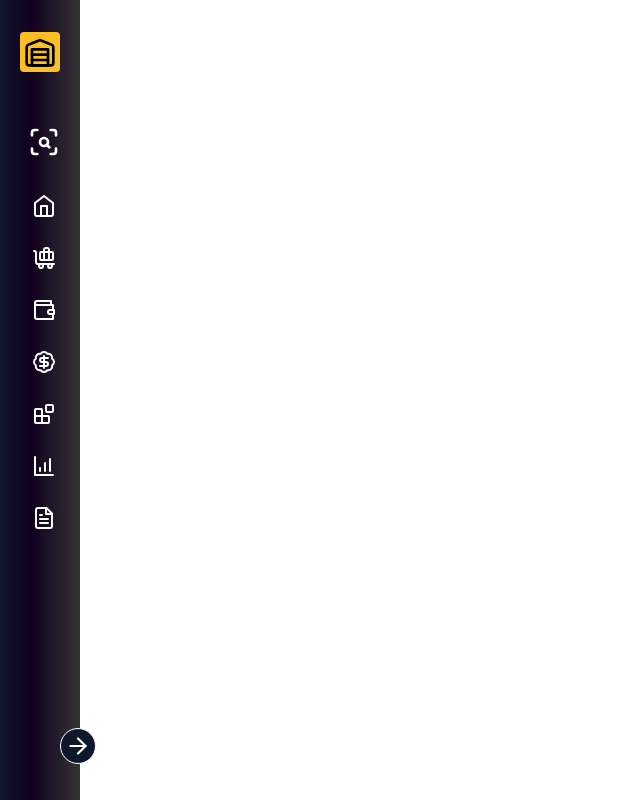
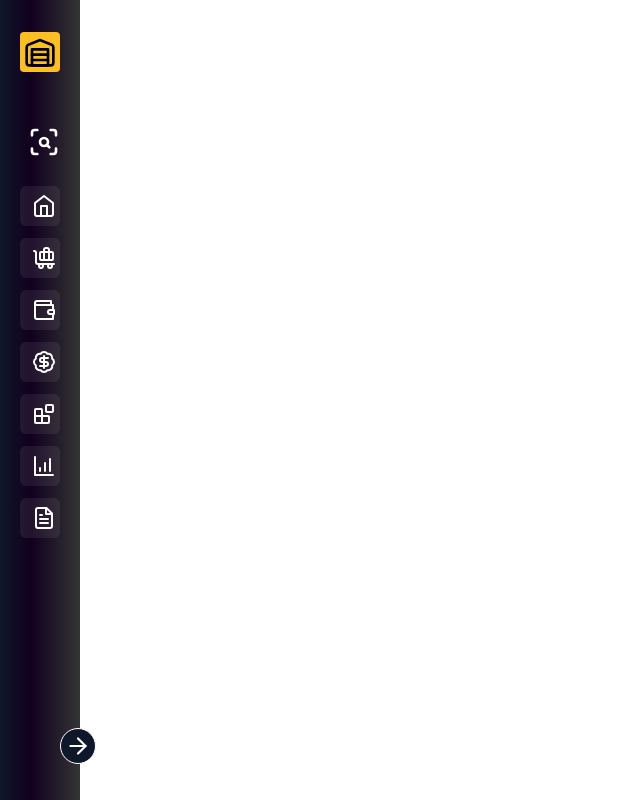
Before and after one commit to shouravrahman/intellistock, a Next.js app: page / in a window 1280 px wide. Shown: the whole page, without its empty margins (0-640 px from the left). Built offline with nearby package versions, Linux system fonts and the light colour scheme.

Commit message:
chore: improved active link and hover color

```diff
--- a/components/dashboard/sidebar/MenuItem.jsx
+++ b/components/dashboard/sidebar/MenuItem.jsx
@@ -1,9 +1,14 @@
+"use client";
 import clsx from "clsx";
 import Link from "next/link";
 import { ChevronDown } from "lucide-react";
 import Icon from "./Icon";
+import { usePathname } from "next/navigation";
 
-const MenuItem = ({ menu, open, subMenuOpen, toggleSubMenu }) => (
+const MenuItem = ({ menu, open, subMenuOpen, toggleSubMenu }) => {
+	const pathname = usePathname();
+
+	return (
 		<li
 			className={clsx(
 				"text-white",
@@ -14,6 +19,7 @@ const MenuItem = ({ menu, open, subMenuOpen, toggleSubMenu }) => (
 				"gap-x-8",
 				"cursor-pointer",
 				"p-2",
+				pathname === menu.href ? "bg-[hsla(0,0%,100%,.07)]" : "",
 				"hover:bg-[hsla(0,0%,100%,.07)]",
 				"rounded-md",
 				menu.spacing ? "mt-12" : "mt-3"
@@ -45,5 +51,6 @@ const MenuItem = ({ menu, open, subMenuOpen, toggleSubMenu }) => (
 			)}
 		</li>
 	);
+};
 
 export default MenuItem;
```
Lines whose indentation alone changed are shown as unchanged.
